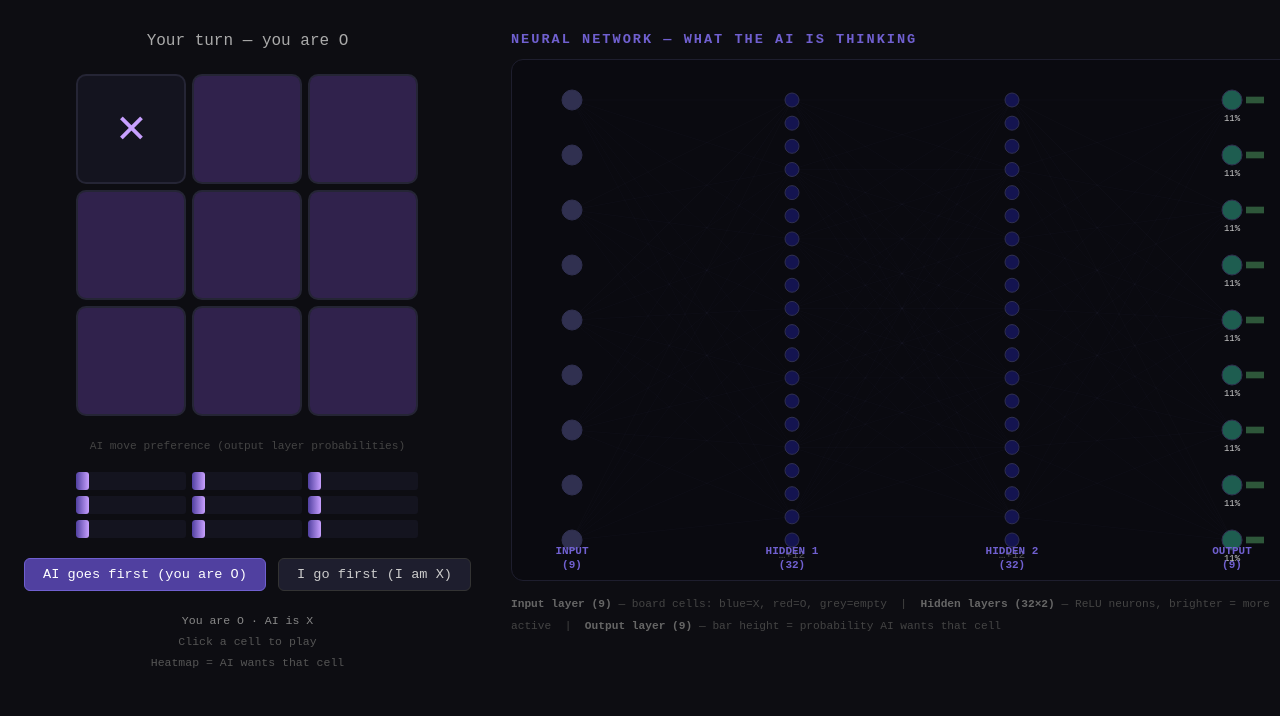
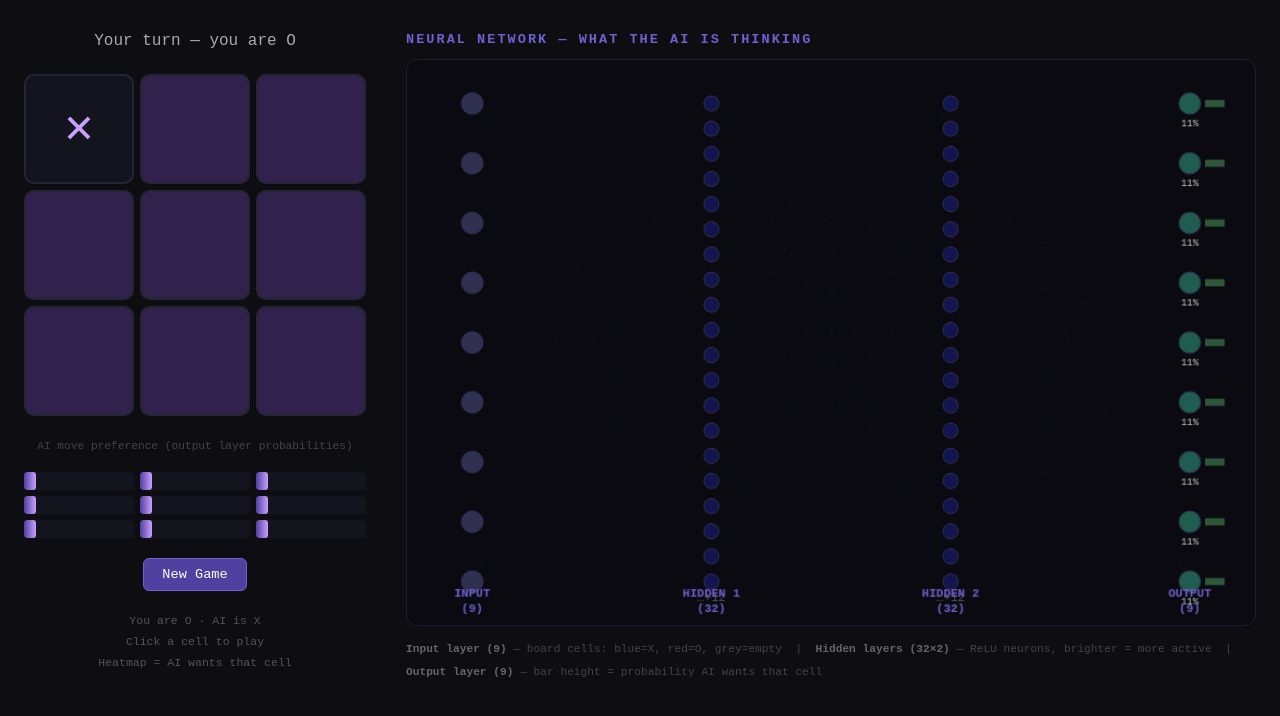
Before and after one commit to vvikas/tiny-brain, a Flask app: page / in a window 1280 px wide. Shown: the part 64-780 px from the top of the page. Run offline with Flask 3, Linux system fonts and the light colour scheme.

Commit message:
Simplify: AI always goes first, remove human-first mode
- Single "New Game" button (was two buttons)
- AI is always X, human is always O — no role selection needed
- Remove human_player global state; use HUMAN_PLAYER constant
- Avoids the asymmetric training issue (AI trained better as X)

Co-Authored-By: Claude Sonnet 4.6 <noreply@anthropic.com>

```diff
--- a/games/tictactoe/server.py
+++ b/games/tictactoe/server.py
@@ -43,8 +43,7 @@ def load_agent():
 agent = load_agent()
 game  = TicTacToe()
 
-# human_player: 1 = human plays X (goes first), -1 = human plays O (AI goes first)
-human_player = -1
+HUMAN_PLAYER = -1   # human is always O; AI is always X
 
 
 # ── Helper ────────────────────────────────────────────────────────────── #
@@ -58,7 +57,7 @@ def game_response(brain=None, extra=None):
         "current_player": game.current_player,
         "valid_moves":    game.get_valid_moves(),
         "brain":          brain,
-        "human_player":   human_player,
+        "human_player":   HUMAN_PLAYER,
     }
     if extra:
         payload.update(extra)
@@ -93,19 +92,10 @@ def index():
 
 @app.route('/api/new_game')
 def new_game():
-    global human_player
-    # ?human=X → human goes first as X; anything else → AI goes first
-    human_player = 1 if request.args.get('human') == 'X' else -1
-
+    # AI always goes first as X; human is always O
     game.reset()
-
-    if human_player == -1:
-        # AI (X=1) plays first
-        result, action, brain_before = ai_move()
-        return game_response(brain=brain_before, extra={"result": result, "ai_move": action})
-    else:
-        # Human (X=1) plays first — board is empty, no brain yet
-        return game_response(brain=None, extra={"result": "ongoing", "ai_move": None})
+    result, action, brain_before = ai_move()
+    return game_response(brain=brain_before, extra={"result": result, "ai_move": action})
 
 
 @app.route('/api/move', methods=['POST'])
@@ -116,7 +106,7 @@ def move():
     if pos not in game.get_valid_moves():
         return jsonify({"error": "Invalid move"}), 400
 
-    if game.current_player != human_player:
+    if game.current_player != HUMAN_PLAYER:
         return jsonify({"error": "Not your turn"}), 400
 
     # Human move
--- a/games/tictactoe/templates/index.html
+++ b/games/tictactoe/templates/index.html
@@ -186,12 +186,11 @@
     <div id="prob-grid"></div>
 
     <div id="buttons">
-      <button class="primary" id="btn-ai-first">AI goes first (you are O)</button>
-      <button id="btn-human-first">I go first (I am X)</button>
+      <button class="primary" id="btn-new-game">New Game</button>
     </div>
 
     <div id="legend">
-      <span id="role-label">You are O · AI is X</span><br/>
+      You are O · AI is X<br/>
       Click a cell to play<br/>
       Heatmap = AI wants that cell
     </div>
@@ -498,28 +497,15 @@ function applyState(data) {
 /* ═══════════════════════════════════════════════════════════════════════ *
  *  Game actions                                                           *
  * ═══════════════════════════════════════════════════════════════════════ */
-let humanPlayer = -1;   // -1 = O (default), 1 = X
+const humanPlayer = -1;   // always O — AI is always X and goes first
 
-const roleLabel = document.getElementById('role-label');
-
-async function newGame(humanGoesFirst = false) {
+async function newGame() {
   gameOver = false;
   statusEl.textContent = 'Starting…';
-  const param = humanGoesFirst ? '?human=X' : '';
   try {
-    const data = await apiFetch(`/api/new_game${param}`);
-    humanPlayer = data.human_player;
+    const data = await apiFetch('/api/new_game');
     applyState(data);
-
-    const symbol = humanPlayer === 1 ? 'X' : 'O';
-    const aiSymbol = humanPlayer === 1 ? 'O' : 'X';
-    roleLabel.textContent = `You are ${symbol} · AI is ${aiSymbol}`;
-
-    if (humanPlayer === 1) {
-      statusEl.textContent = 'Your turn — you are X (go first!)';
-    } else {
-      statusEl.textContent = 'Your turn — you are O';
-    }
+    statusEl.textContent = 'Your turn — you are O';
   } catch (e) {
     statusEl.textContent = 'Error: ' + e.message;
   }
@@ -550,8 +536,7 @@ async function humanMove(pos) {
       gameOver = true;
       statusEl.textContent = "It's a draw!";
     } else {
-      const symbol = humanPlayer === 1 ? 'X' : 'O';
-      statusEl.textContent = `Your turn — you are ${symbol}`;
+      statusEl.textContent = 'Your turn — you are O';
     }
   } catch (e) {
     statusEl.textContent = 'Error: ' + e.message;
@@ -561,13 +546,12 @@ async function humanMove(pos) {
 /* ═══════════════════════════════════════════════════════════════════════ *
  *  Wire up buttons                                                        *
  * ═══════════════════════════════════════════════════════════════════════ */
-document.getElementById('btn-ai-first').addEventListener('click',    () => newGame(false));
-document.getElementById('btn-human-first').addEventListener('click', () => newGame(true));
+document.getElementById('btn-new-game').addEventListener('click', () => newGame());
 
 /* ═══════════════════════════════════════════════════════════════════════ *
  *  Boot                                                                   *
  * ═══════════════════════════════════════════════════════════════════════ */
-newGame(false);
+newGame();
 </script>
 </body>
 </html>
```
